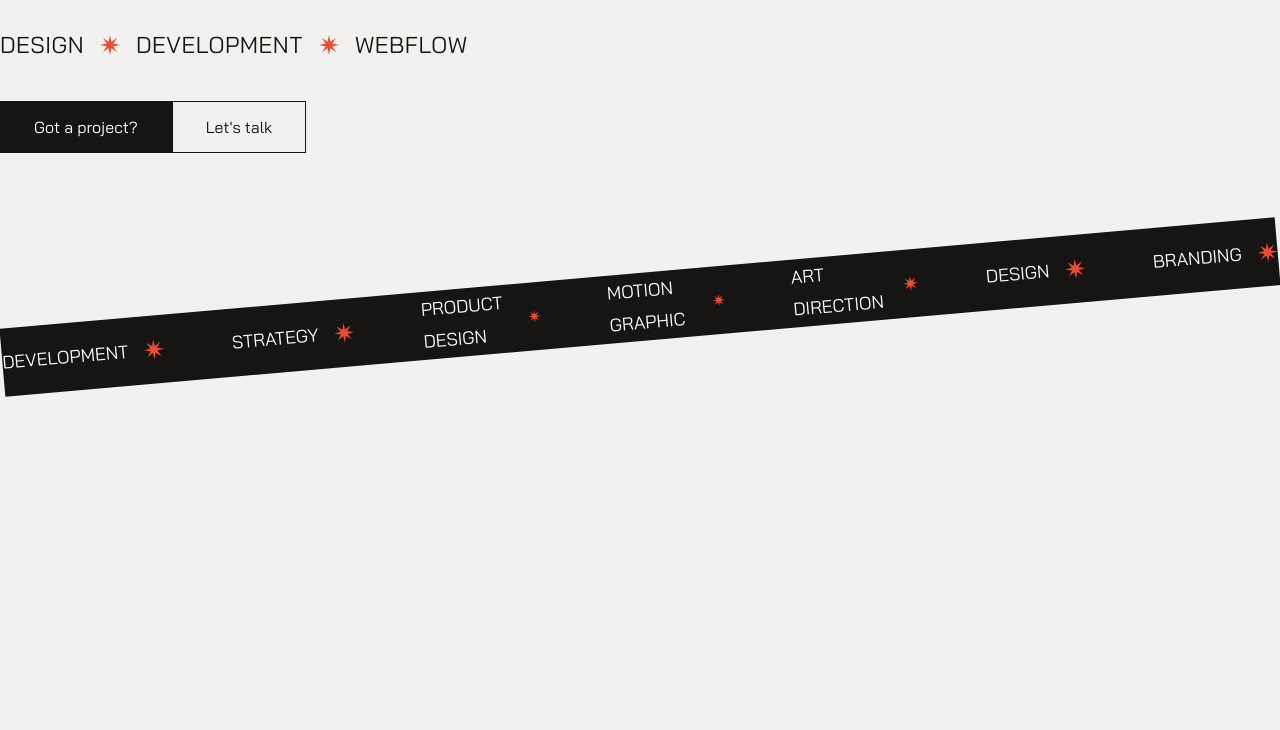
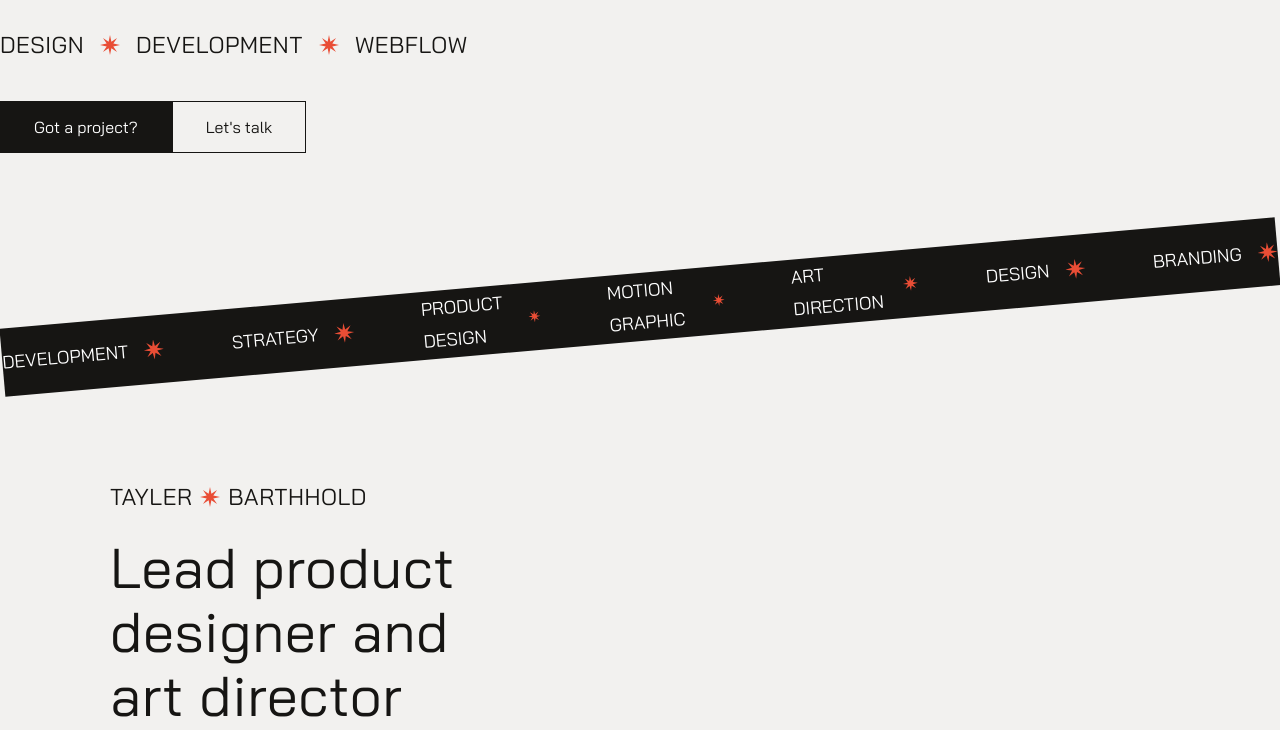
Before and after one commit to NikitaZharikov/Moxa, a plain HTML site: page index.html in a window 1280 px wide. Shown: the part 347-1077 px from the top of the page. Before the commit the page ends 800 px from the top, so only its background shows below. Drawn offline with nearby package versions, Linux system fonts and the light colour scheme.

Commit message:
start block about

```diff
--- a/index.html
+++ b/index.html
@@ -129,6 +129,41 @@
             </svg>
         </div>
     </div>
+
+    <section class="about container">
+        <article class="about-item">
+            <div class="about-item-name">
+                <span>TAYLER</span>
+                <svg width="20" height="20" viewBox="0 0 20 20" fill="none" xmlns="http://www.w3.org/2000/svg">
+                    <path
+                        d="M10 0L11.3777 6.67403L17.0711 2.92893L13.326 8.62234L20 10L13.326 11.3777L17.0711 17.0711L11.3777 13.326L10 20L8.62234 13.326L2.92893 17.0711L6.67403 11.3777L0 10L6.67403 8.62234L2.92893 2.92893L8.62234 6.67403L10 0Z"
+                        fill="#E94D35" />
+                </svg>
+                <span>BARTHHOLD</span>
+            </div>
+            <h2 class="about-item-heading">
+                Lead product designer and art director
+            </h2>
+        </article>
+        <article class="about-item">
+            <p class="about-item-text-main"></p>
+            <p class="about-item-text-sub"></p>
+            <div class="about-item-data">
+                <div class="about-item-data-text">
+                    <h4 class="about-item-data-text-header"></h4>
+                    <span class="about-item-data-text-span"></span>
+                </div>
+                <div class="about-item-data-text">
+                    <h4 class="about-item-data-text-header"></h4>
+                    <span class="about-item-data-text-span"></span>
+                </div>
+                <div class="about-item-data-text">
+                    <h4 class="about-item-data-text-header"></h4>
+                    <span class="about-item-data-text-span"></span>
+                </div>
+            </div>
+        </article>
+    </section>
 </body>
 
 </html>
--- a/style.css
+++ b/style.css
@@ -129,13 +129,15 @@ body {
 }
 
 .direction-line {
-    background-color: #161513;
+    background: #161513;
+    background-size: 100vw;
     min-height: 68px;
     display: flex;
     gap: 68px;
     align-items: center;
     justify-content: center;
     transform: rotate(-5deg);
+    margin-bottom: 140px;
 }
 
 .direction-line-item {
@@ -149,3 +151,33 @@ body {
     font-size: 18px;
     line-height: 32px;
 }
+
+.about {
+    display: flex;
+    justify-content: space-between;
+}
+
+.about-item-name {
+    font-family: 'Bai Jamjuree';
+    font-style: normal;
+    font-weight: 400;
+    font-size: 23px;
+    line-height: 32px;
+    letter-spacing: 0.48px;
+    color: #161513;
+    display: flex;
+    gap: 8px;
+    align-items: center;
+}
+
+.about-item-heading {
+    max-width: 351px;
+    font-family: 'Bai Jamjuree';
+    font-style: normal;
+    font-weight: 400;
+    font-size: 56px;
+    line-height: 64px;
+    letter-spacing: 0.56px;
+    color: #161513;
+    margin-top: 22px;
+}
```
Also changed, not shown: img/background_direction_line.svg (added).
